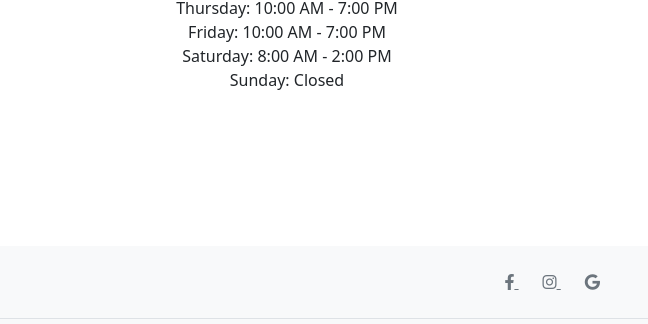
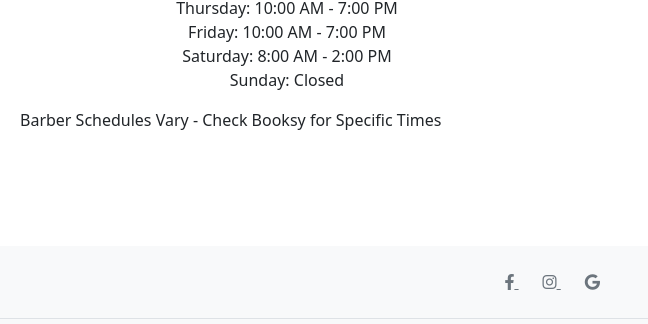
Before and after one commit to shaneking09/classicsbarbershop, a plain HTML site: page index.html in a window 1280 px wide. Shown: the part 1580-1904 px from the top of the page, 632-1280 px from the left. Drawn offline with nearby package versions, Linux system fonts and the light colour scheme.

Commit message:
Updated hours and description

```diff
--- a/index.html
+++ b/index.html
@@ -109,10 +109,7 @@
               Friday: 10:00 AM - 7:00 PM<br>
               Saturday: 8:00 AM - 2:00 PM<br>
               Sunday: Closed</p>
-            <!-- <p>Come Visit</p> -->
-            <!-- <p>M-F - 10am-7pm</p> -->
-            <!-- <p>Saturday - 8am-2pm</p> -->
-            <!-- <p>Barbers schedules vary - check booksy for specific times</p> -->
+              <p>Barber Schedules Vary - Check Booksy for Specific Times</p>
           </div>
         </div>
       </div>
```
